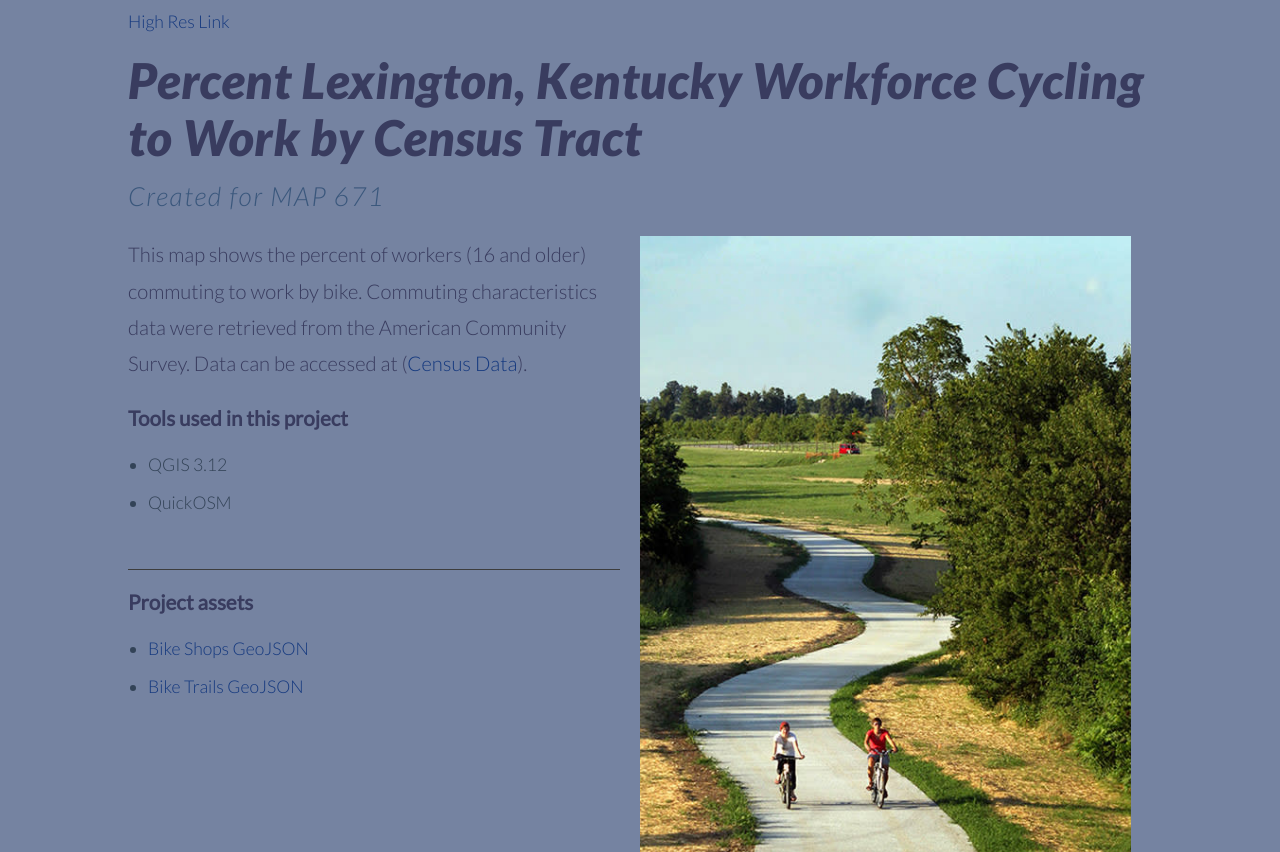
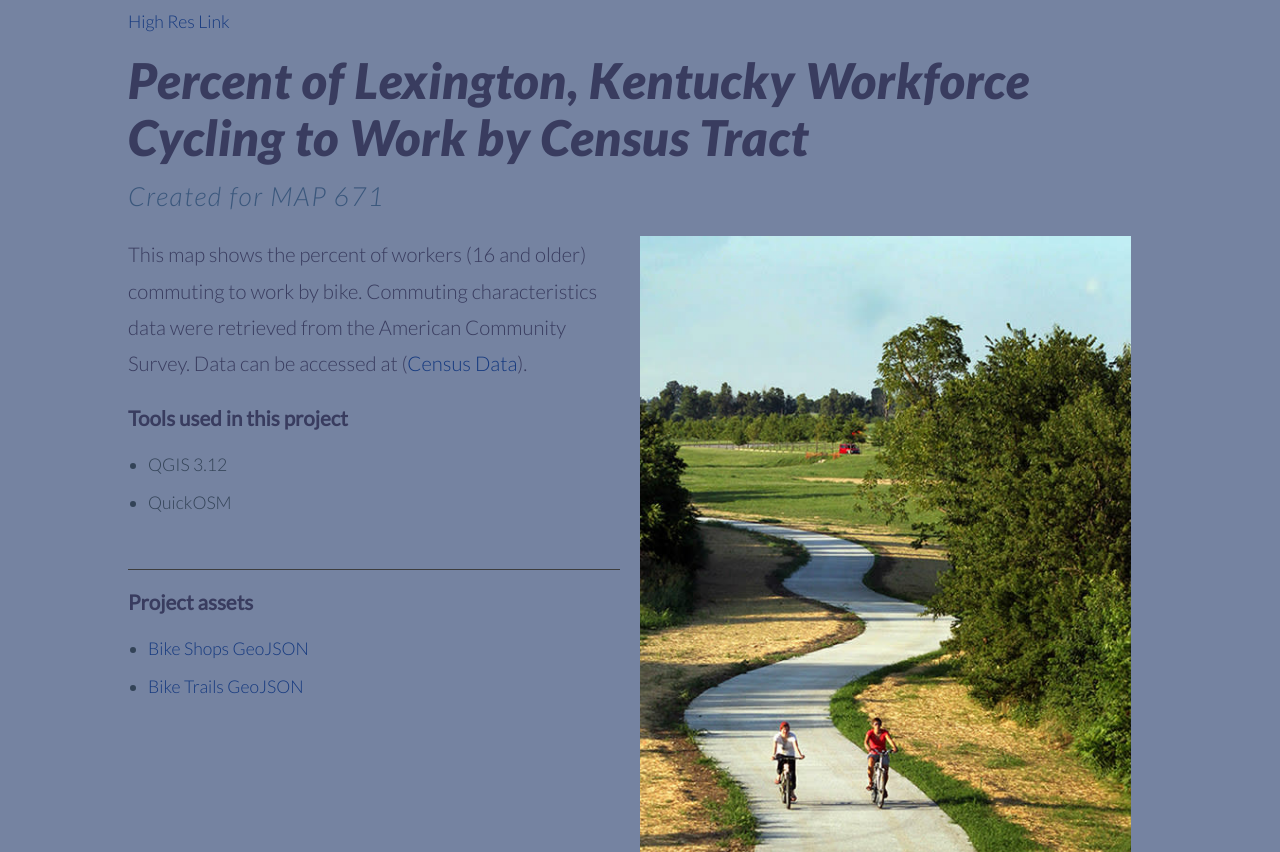
Before and after one commit to nconley13/lexington-biking, a plain HTML site: page index.html in a window 1280 px wide. Shown: the part 962-1814 px from the top of the page. Drawn offline with nearby package versions, Linux system fonts and the light colour scheme.

```diff
--- a/index.html
+++ b/index.html
@@ -151,7 +151,7 @@
     <section>
         <a href='FinalMap8000.png' class="linkbox">High Res Link</a>
 
-        <h1>Percent Lexington, Kentucky Workforce Cycling to Work by Census Tract</h1>
+        <h1>Percent of Lexington, Kentucky Workforce Cycling to Work by Census Tract</h1>
         <h2>Created for MAP 671</h2>
         <div class="row">
             <div class="first-column">
```
Also changed, not shown: 1 other file.
